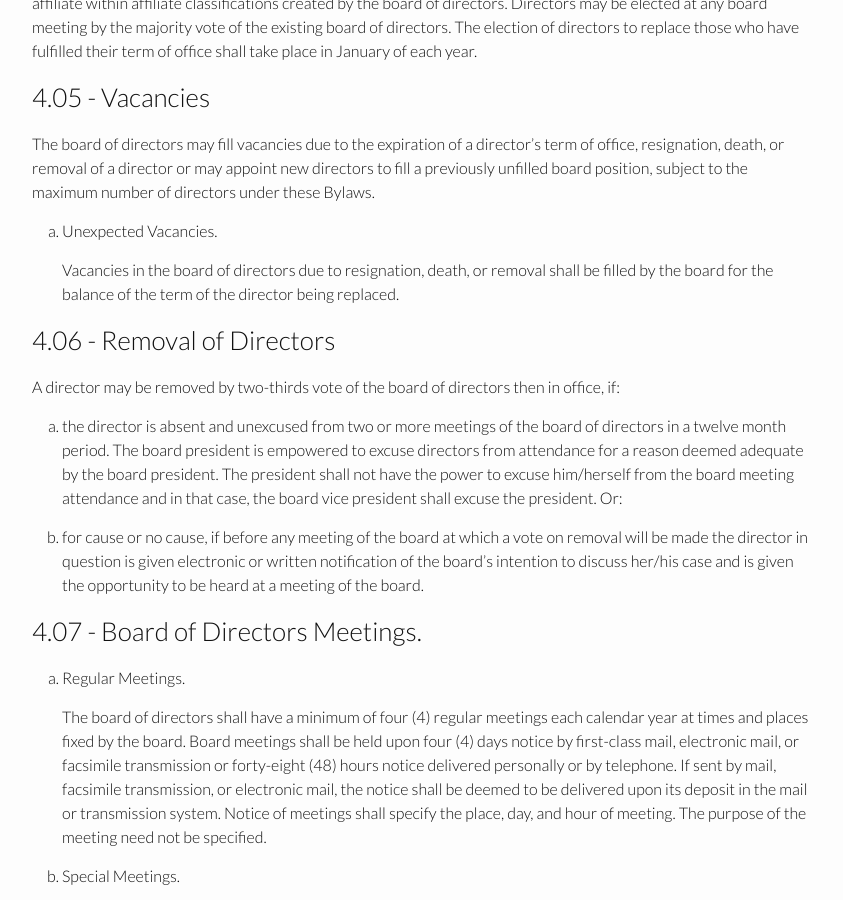
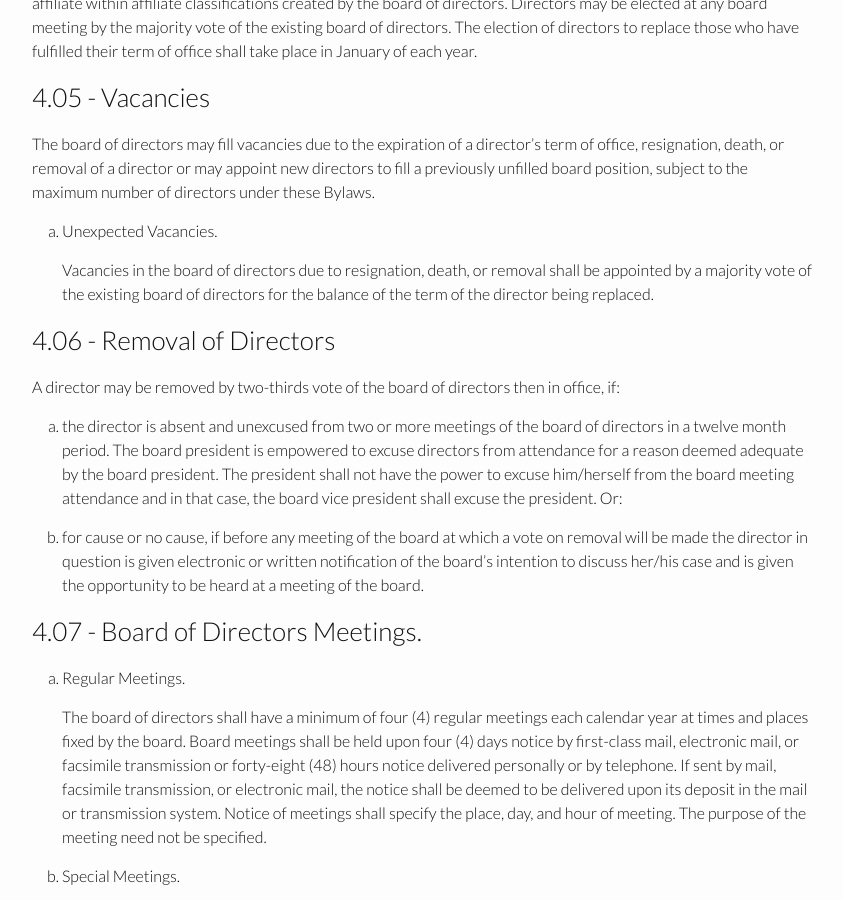
Before and after one commit to techramento/techramento.github.io, a Jekyll site: the page built from BYLAWS.md, in a window 1280 px wide and 900 px high, scrolled down 3559 px. Shown: the whole window, without its empty margins (218-1061 px from the left). Built offline with Jekyll 4.4.1, drawn with Linux system fonts in a browser that asks for light colours.

Commit message:
Clarify vacancy replacement terminology
This clarifies exactly how the Board will go about replacing vacated Officer
positions.

```diff
--- a/BYLAWS.md
+++ b/BYLAWS.md
@@ -112,7 +112,7 @@ The board of directors may fill vacancies due to the expiration of a director’
 
 1. Unexpected Vacancies.
 
-    Vacancies in the board of directors due to resignation, death, or removal shall be filled by the board for the balance of the term of the director being replaced.
+    Vacancies in the board of directors due to resignation, death, or removal shall be appointed by a majority vote of the existing board of directors for the balance of the term of the director being replaced.
 
 ### 4.06 - Removal of Directors
 
```
